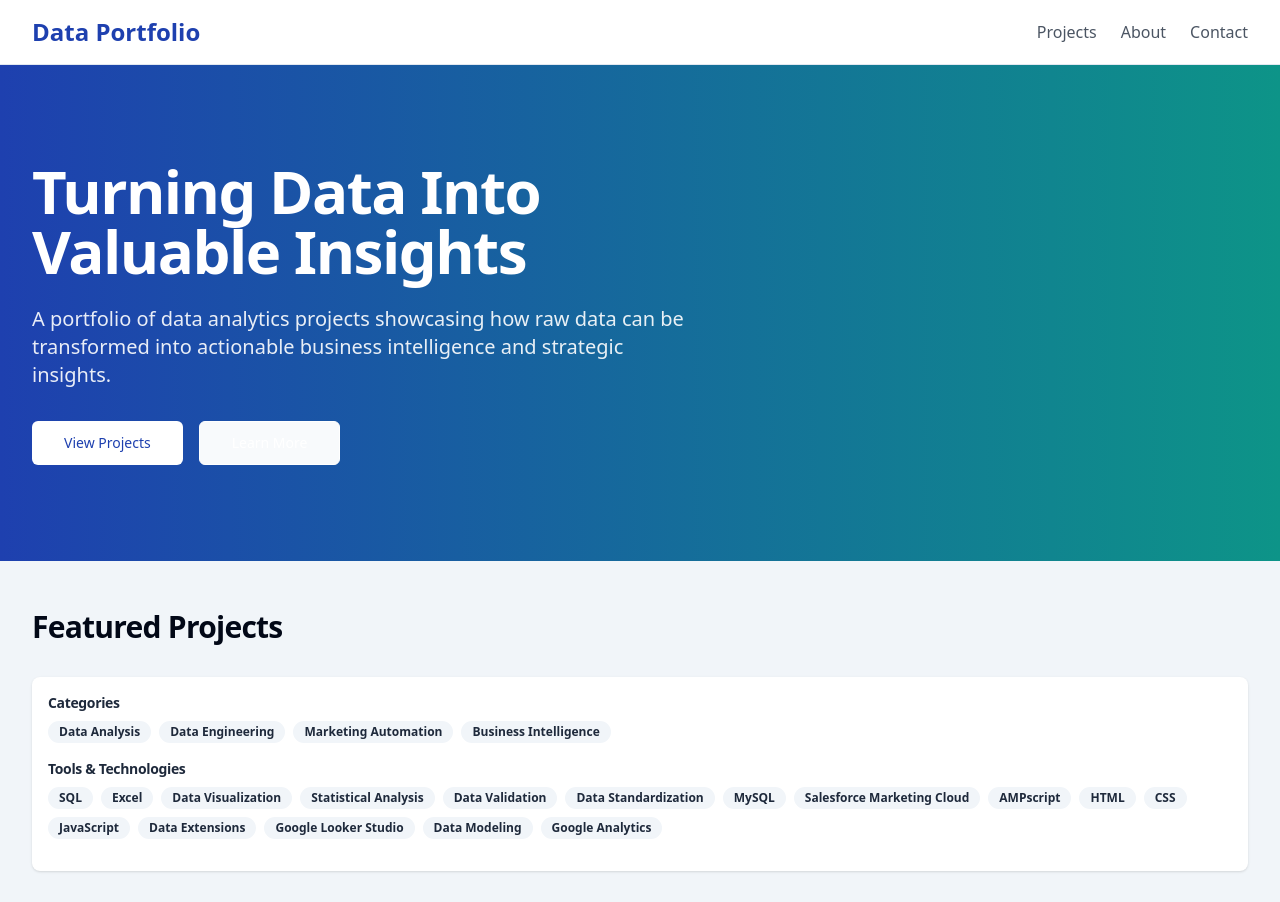
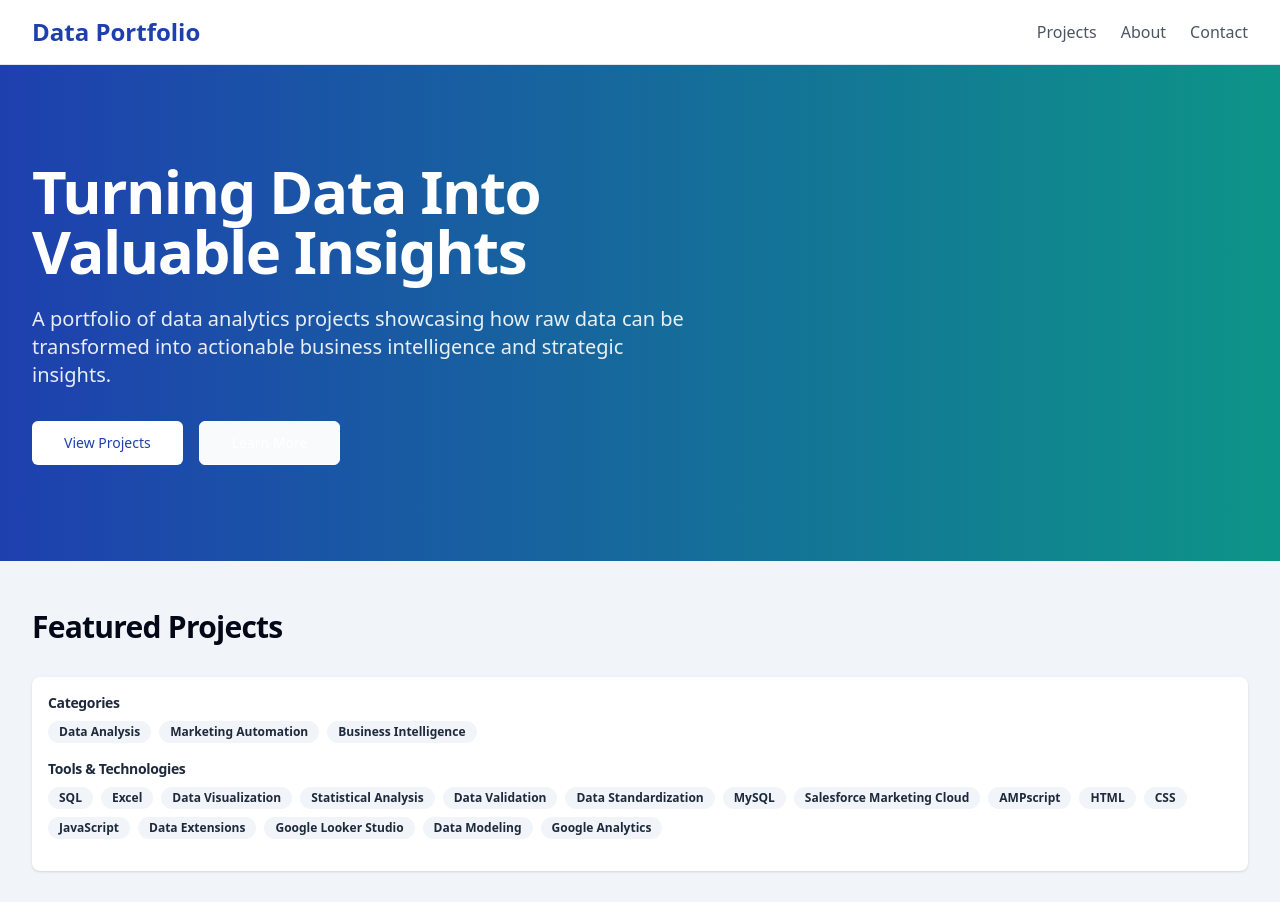
Before and after one commit to GenevieveAN/My-Portfolio-Website, a React (Vite) app: page / in a window 1280 px wide. Shown: the top 902 px of the page. Built offline with nearby package versions, Linux system fonts and the light colour scheme.

Commit message:
Refactor: Update data cleaning project category
Update the data cleaning project category to "Data Analysis" in src/data/projects.ts.

```diff
--- a/src/data/projects.ts
+++ b/src/data/projects.ts
@@ -30,7 +30,7 @@ export const projects: Project[] = [
     title: "Data Cleaning & Processing: Tech Layoffs Dataset",
     description: "Comprehensive data cleaning and preprocessing of tech layoffs dataset using SQL to prepare clean, analysis-ready data for exploratory analysis.",
     thumbnail: "https://images.unsplash.com/photo-1488590528505-98d2b5aba04b?w=800&auto=format&fit=crop",
-    category: "Data Engineering",
+    category: "Data Analysis",
     tools: ["SQL", "Data Validation", "Data Standardization", "MySQL"],
     date: "2025-05-10",
     repoUrl: "https://github.com/GenevieveAN/Portfolio-Projects/tree/main",
```
